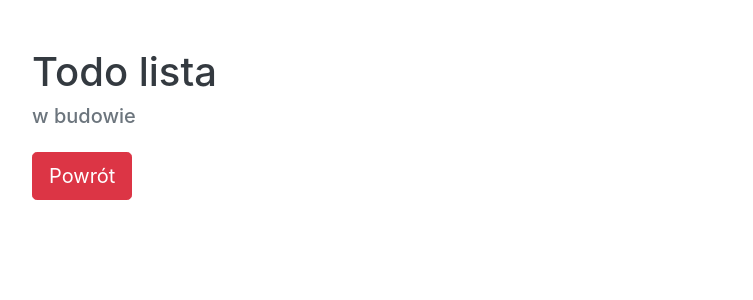
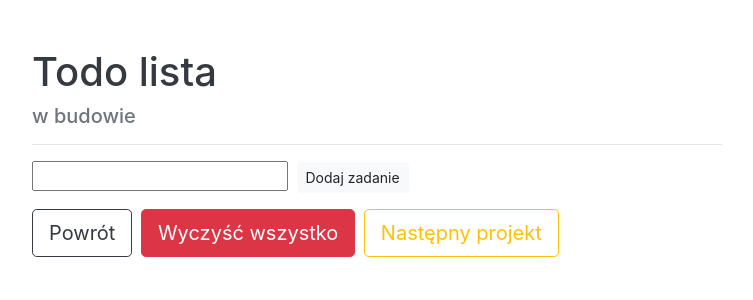
Before and after one commit to muzykeq/portfolio, a Django app: page /todo/ in a window 1280 px wide. Shown: the top 300 px of the page, without its empty margins (263-1016 px from the left). Run offline with Django 3.2, Linux system fonts and the light colour scheme; some libraries are stand-ins or nearby versions.

Commit message:
Add files via upload

```diff
--- a/registration/templates/registration/register.html
+++ b/registration/templates/registration/register.html
@@ -12,6 +12,7 @@
 		<section class="mt-4">
 			<a href="{% url 'home' %}" class="btn btn-lg btn-outline-dark">Powrót</a>
 			<button type="submit" class="btn btn-lg btn-warning ml-1">Zarejestruj się</button>
+			<a href="#" class="btn btn-lg btn-outline-success ml-1">Następny projekt</a>
 		</section>
 	</form>
 
--- a/todo/templates/todo/todolist-home.html
+++ b/todo/templates/todo/todolist-home.html
@@ -2,5 +2,10 @@
 {% block content %}
 	<h1 class="text-dark">Todo lista</h1>
 	<h5 class="text-muted">w budowie</h5>
-	<a href="{% url 'home' %}" class="btn btn-lg btn-danger mt-3">Powrót</a>
+	<hr>
+	<input type="text" name="">
+	<button type="submit" class="btn btn-sm btn-light ml-1">Dodaj zadanie</button><br/>
+	<a href="{% url 'home' %}" class="btn btn-lg btn-outline-dark mt-3">Powrót</a>
+	<button type="submit" class="btn btn-lg btn-danger ml-1 mt-3">Wyczyść wszystko</button>
+			<a href="{% url 'register' %}" class="btn btn-lg btn-outline-warning ml-1 mt-3">Następny projekt</a>
 {% endblock content %}
```
